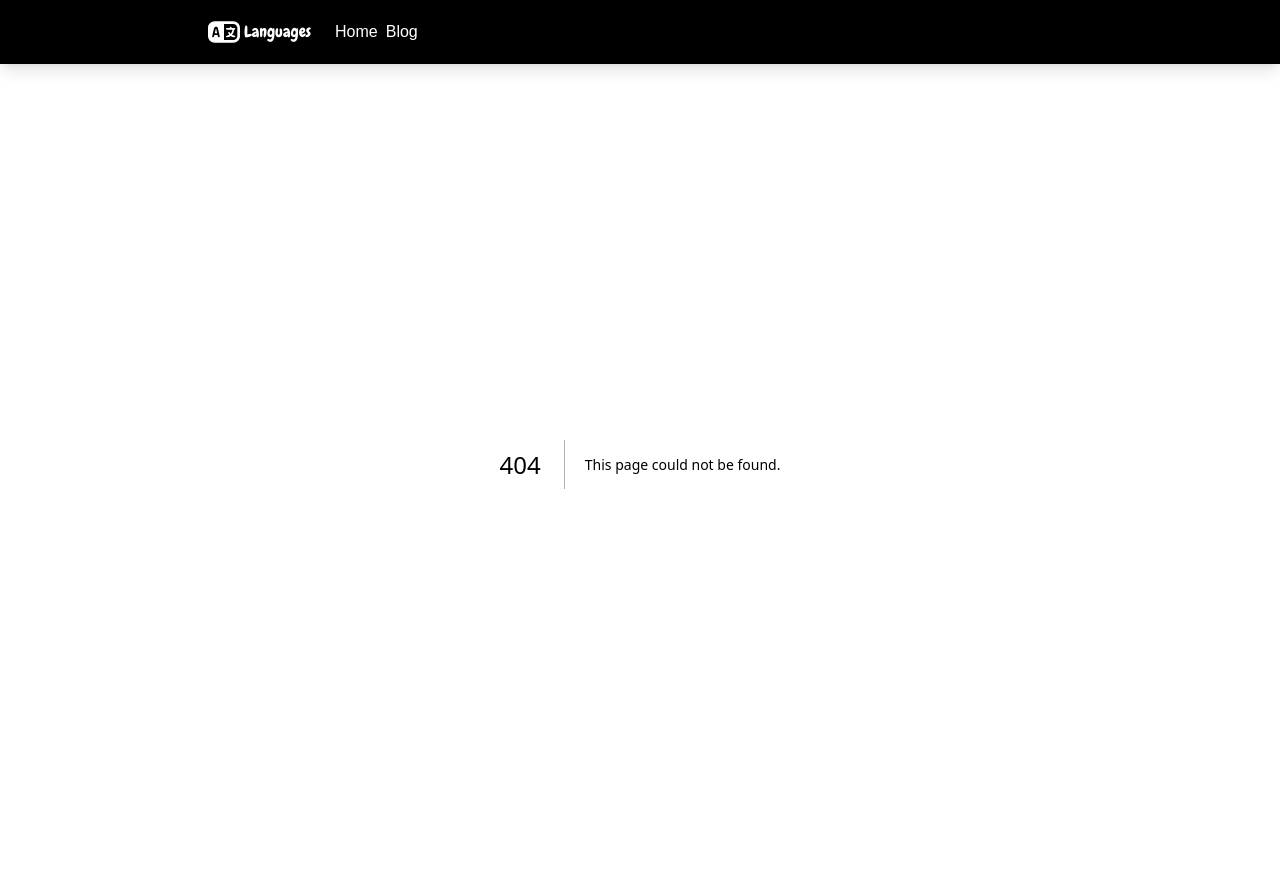
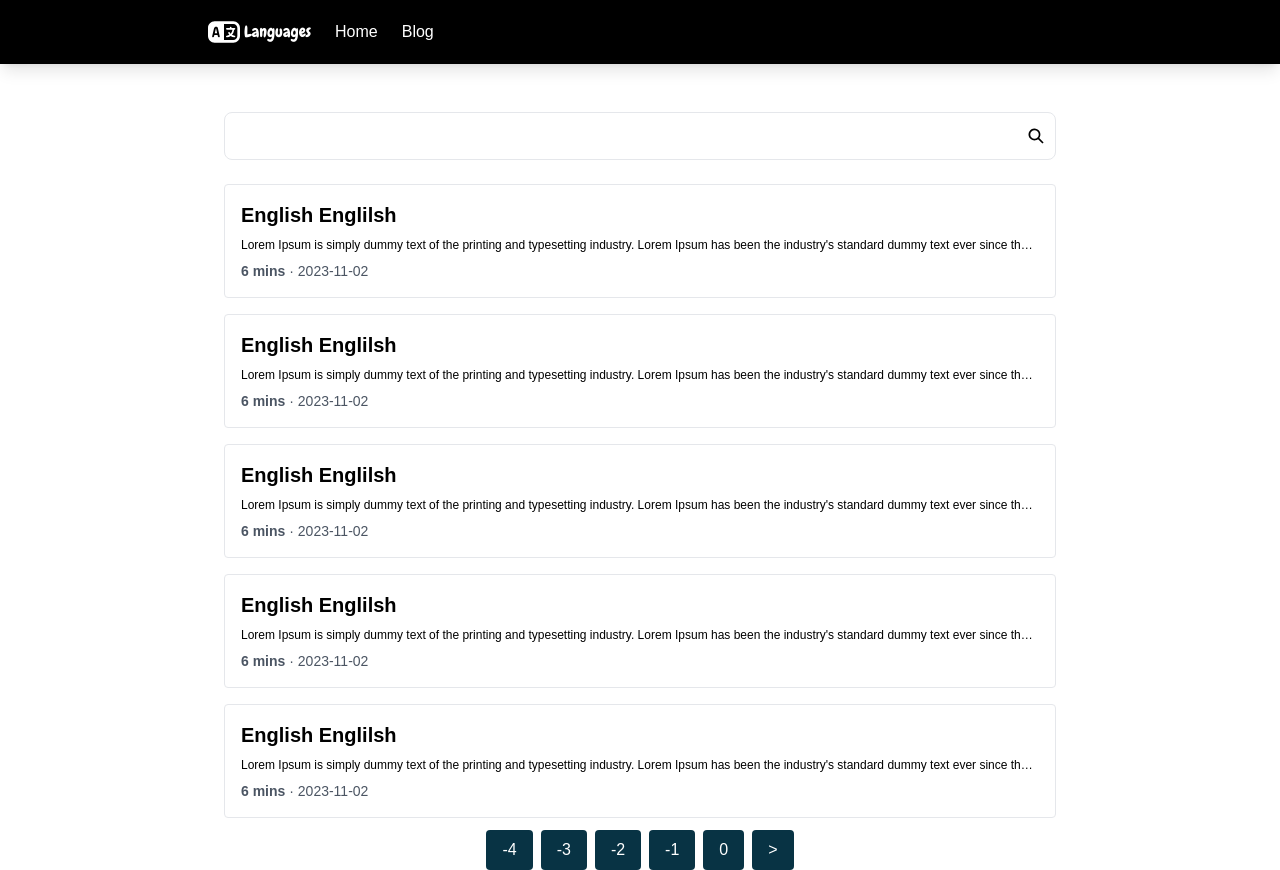
Before and after one commit to hsk-kr/nextjs-isr-example, a Next.js app: page /blog in a window 1280 px wide. Before the commit this address had no page. Built offline with nearby package versions, Linux system fonts and the light colour scheme; a web font is replaced by a local one.

Commit message:
feat: BlogSearchList

```diff
--- /dev/null
+++ b/src/app/blog/components/BlogList/index.tsx
@@ -0,0 +1,55 @@
+'use client';
+
+import { useState } from 'react';
+import BlogListItem from '../BlogListItem';
+import Paging from '../Paging';
+import SearchInput from '../SearchInput';
+import { useSearchParams } from 'next/navigation';
+
+export default function BlogList() {
+  const searchParams = useSearchParams();
+
+  let page = Number(searchParams.get('page'));
+  page = Number.isNaN(page) ? 1 : page;
+
+  return (
+    <div>
+      <SearchInput onSearch={() => alert('test')} />
+      <div className="flex flex-col gap-y-4 pt-6">
+        <BlogListItem
+          title="English Englilsh"
+          content="Lorem Ipsum is simply dummy text of the printing and typesetting industry. Lorem Ipsum has been the industry's standard dummy text ever since the 1500s, when an unknown printer took a galley of type and scrambled it to make a type specimen book. It has survived not only five centuries, but also the leap into electronic typesetting, remaining essentially unchanged. It was popularised in the 1960s with the release of Letraset sheets containing Lorem Ipsum passages, and more recently with desktop publishing software like Aldus PageMaker including versions of Lorem Ipsum"
+          createdAt="2023-11-02"
+          estimatedTime="6 mins"
+        />
+        <BlogListItem
+          title="English Englilsh"
+          content="Lorem Ipsum is simply dummy text of the printing and typesetting industry. Lorem Ipsum has been the industry's standard dummy text ever since the 1500s, when an unknown printer took a galley of type and scrambled it to make a type specimen book. It has survived not only five centuries, but also the leap into electronic typesetting, remaining essentially unchanged. It was popularised in the 1960s with the release of Letraset sheets containing Lorem Ipsum passages, and more recently with desktop publishing software like Aldus PageMaker including versions of Lorem Ipsum"
+          createdAt="2023-11-02"
+          estimatedTime="6 mins"
+        />
+        <BlogListItem
+          title="English Englilsh"
+          content="Lorem Ipsum is simply dummy text of the printing and typesetting industry. Lorem Ipsum has been the industry's standard dummy text ever since the 1500s, when an unknown printer took a galley of type and scrambled it to make a type specimen book. It has survived not only five centuries, but also the leap into electronic typesetting, remaining essentially unchanged. It was popularised in the 1960s with the release of Letraset sheets containing Lorem Ipsum passages, and more recently with desktop publishing software like Aldus PageMaker including versions of Lorem Ipsum"
+          createdAt="2023-11-02"
+          estimatedTime="6 mins"
+        />
+        <BlogListItem
+          title="English Englilsh"
+          content="Lorem Ipsum is simply dummy text of the printing and typesetting industry. Lorem Ipsum has been the industry's standard dummy text ever since the 1500s, when an unknown printer took a galley of type and scrambled it to make a type specimen book. It has survived not only five centuries, but also the leap into electronic typesetting, remaining essentially unchanged. It was popularised in the 1960s with the release of Letraset sheets containing Lorem Ipsum passages, and more recently with desktop publishing software like Aldus PageMaker including versions of Lorem Ipsum"
+          createdAt="2023-11-02"
+          estimatedTime="6 mins"
+        />
+        <BlogListItem
+          title="English Englilsh"
+          content="Lorem Ipsum is simply dummy text of the printing and typesetting industry. Lorem Ipsum has been the industry's standard dummy text ever since the 1500s, when an unknown printer took a galley of type and scrambled it to make a type specimen book. It has survived not only five centuries, but also the leap into electronic typesetting, remaining essentially unchanged. It was popularised in the 1960s with the release of Letraset sheets containing Lorem Ipsum passages, and more recently with desktop publishing software like Aldus PageMaker including versions of Lorem Ipsum"
+          createdAt="2023-11-02"
+          estimatedTime="6 mins"
+        />
+      </div>
+      <div className="w-fit mx-auto pt-3">
+        <Paging activePage={page} totalElements={1000} />
+      </div>
+    </div>
+  );
+}
--- /dev/null
+++ b/src/app/blog/components/BlogListItem/index.tsx
@@ -0,0 +1,24 @@
+interface BlogListItemProps {
+  title: string;
+  content: string;
+  estimatedTime: string;
+  createdAt: string;
+}
+
+export default function BlogListItem({
+  title,
+  content,
+  estimatedTime,
+  createdAt,
+}: BlogListItemProps) {
+  return (
+    <div className="border p-4 rounded cursor-pointer hover:bg-black group transition duration-300">
+      <h2 className="text-xl font-bold group-hover:text-white mb-2">{title}</h2>
+      <p className="truncate text-xs group-hover:text-white mb-2">{content}</p>
+      <div className="text-sm text-gray-600 group-hover:text-gray-400">
+        <span className="font-bold">{estimatedTime}</span> ·{' '}
+        <span>{createdAt}</span>
+      </div>
+    </div>
+  );
+}
--- /dev/null
+++ b/src/app/blog/components/Paging/index.tsx
@@ -0,0 +1,56 @@
+import Link from 'next/link';
+
+interface PagingProps {
+  activePage: number;
+  totalElements: number;
+}
+
+const PAGE_CNT = 5;
+
+export default function Paging({ activePage, totalElements }: PagingProps) {
+  const startPage = Math.floor((activePage - 1) / PAGE_CNT) * PAGE_CNT + 1;
+  const lastPage = Math.ceil(totalElements / PAGE_CNT);
+  const lastPageOfThisRange = startPage + PAGE_CNT;
+  const linkClassName =
+    'bg-cyan-950 p-2 px-4 rounded text-white cursor-pointer hover:bg-cyan-800';
+  const activeClassName = 'bg-cyan-800';
+  const pages = [];
+
+  if (activePage > PAGE_CNT) {
+    pages.push(
+      <Link href={`/blog?page=${startPage - 1}`} className={linkClassName}>
+        {'<'}
+      </Link>
+    );
+  }
+
+  for (let i = startPage; i < lastPageOfThisRange; i++) {
+    if (i > lastPage) {
+      break;
+    }
+
+    pages.push(
+      <Link
+        href={`/blog?page=${i}`}
+        className={`${linkClassName} ${
+          i === activePage ? activeClassName : ''
+        }`}
+      >
+        {i}
+      </Link>
+    );
+  }
+
+  if (lastPageOfThisRange < lastPage) {
+    pages.push(
+      <Link
+        href={`/blog?page=${lastPageOfThisRange}`}
+        className={linkClassName}
+      >
+        {'>'}
+      </Link>
+    );
+  }
+
+  return <div className="flex gap-x-2">{pages}</div>;
+}
--- /dev/null
+++ b/src/app/blog/components/SearchInput/index.tsx
@@ -0,0 +1,43 @@
+import Image from 'next/image';
+import { HTMLAttributes, useRef } from 'react';
+
+interface SearchInputProps
+  extends Omit<HTMLAttributes<HTMLInputElement>, 'onKeyUp' | 'type'> {
+  onSearch: (keyword: string) => void;
+}
+
+export default function SearchInput({
+  className,
+  onSearch,
+  ...restProps
+}: SearchInputProps) {
+  const inputRef = useRef<HTMLInputElement>(null);
+
+  const submit = () => {
+    onSearch(inputRef.current?.value || '');
+  };
+
+  return (
+    <div className="flex h-12 relative">
+      <input
+        {...restProps}
+        ref={inputRef}
+        type="text"
+        className={`h-full border w-full rounded-lg p-4 pr-10 ${
+          className ?? ''
+        }`}
+        onKeyUp={(e) => {
+          if (e.key === 'Enter') submit();
+        }}
+      />
+      <Image
+        src="/magnifying-glass.svg"
+        alt="search"
+        width="16"
+        height="16"
+        className="w-6 h-6 absolute top-1/2 right-2 translate-y-[-50%] cursor-pointer"
+        onClick={submit}
+      />
+    </div>
+  );
+}
--- /dev/null
+++ b/src/app/blog/layout.tsx
@@ -0,0 +1,14 @@
+import type { Metadata } from 'next';
+
+export const metadata: Metadata = {
+  title: 'Languages Blog',
+  description: 'We let you know why you should learn languages.',
+};
+
+export default function RootLayout({
+  children,
+}: {
+  children: React.ReactNode;
+}) {
+  return <main className="px-8 max-w-4xl mx-auto pt-12">{children}</main>;
+}
--- /dev/null
+++ b/src/app/blog/page.tsx
@@ -0,0 +1,5 @@
+import BlogList from './components/BlogList';
+
+export default function Blog() {
+  return <BlogList />;
+}
--- a/src/app/components/Header/index.tsx
+++ b/src/app/components/Header/index.tsx
@@ -3,7 +3,7 @@
 import { Chewy } from 'next/font/google';
 import Image from 'next/image';
 import Link from 'next/link';
-import { useState } from 'react';
+import { useEffect, useState } from 'react';
 
 const chewy = Chewy({
   weight: '400',
@@ -27,6 +27,18 @@ export default function Header() {
   const toggleMobileNavVisible = () =>
     setMobileNavVisible((prevVisible) => !prevVisible);
 
+  useEffect(() => {
+    const closeNavBarWhenLinkClicked: EventListener = (e) => {
+      if (e.target instanceof Element) {
+        if (e.target.closest('a')) {
+          setMobileNavVisible(false);
+        }
+      }
+    };
+
+    document.addEventListener('click', closeNavBarWhenLinkClicked);
+  }, []);
+
   return (
     <>
       <header className="shadow-lg bg-black text-white h-16">
@@ -43,7 +55,7 @@ export default function Header() {
               <h1 className={chewy.className}>Languages</h1>
             </Link>
             {/* PC Navbar */}
-            <nav className="py-2 gap-x-2 hidden md:flex">
+            <nav className="py-2 gap-x-6 hidden md:flex">
               {navItems.map((navItem) => (
                 <Link key={navItem.label} href={navItem.href}>
                   {navItem.label}
@@ -63,7 +75,7 @@ export default function Header() {
       </header>
       {/* Mobile Navbar */}
       <nav
-        className={`md:hidden top-16 w-screen absolute ${
+        className={`md:hidden top-16 w-screen absolute z-50 ${
           mobileNavVisible ? 'scale-y-100' : 'scale-y-0'
         } origin-top transition`}
       >
--- a/src/app/layout.tsx
+++ b/src/app/layout.tsx
@@ -1,25 +1,26 @@
-import type { Metadata } from 'next'
-import { Gabarito } from 'next/font/google'
-import './globals.css'
-import Header from './components/Header'
+import type { Metadata } from 'next';
+import { Gabarito } from 'next/font/google';
+import './globals.css';
+import Header from './components/Header';
 
-const gabarito = Gabarito({ subsets: ['latin'] })
+const gabarito = Gabarito({ subsets: ['latin'] });
 
 export const metadata: Metadata = {
-  title: 'Create Next App',
-  description: 'Generated by create next app',
-}
+  title: 'Languages',
+  description: 'Time to learn languages',
+};
 
 export default function RootLayout({
   children,
 }: {
-  children: React.ReactNode
+  children: React.ReactNode;
 }) {
   return (
     <html lang="en">
       <body className={gabarito.className}>
         <Header />
-          {children}</body>
+        {children}
+      </body>
     </html>
-  )
+  );
 }
```
Also changed, not shown: tailwind.config.ts (+4 -5 lines), public/magnifying-glass.svg (added).
